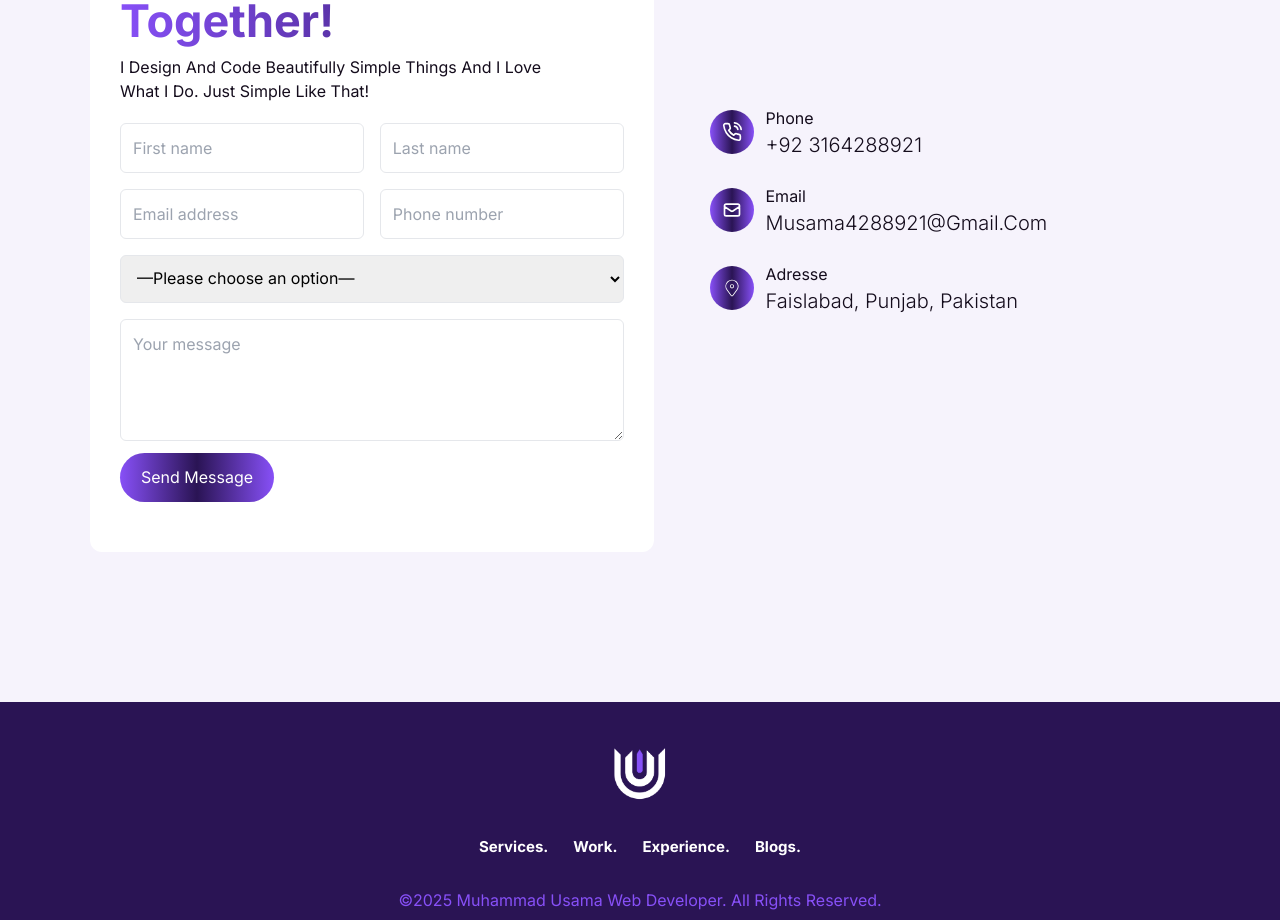
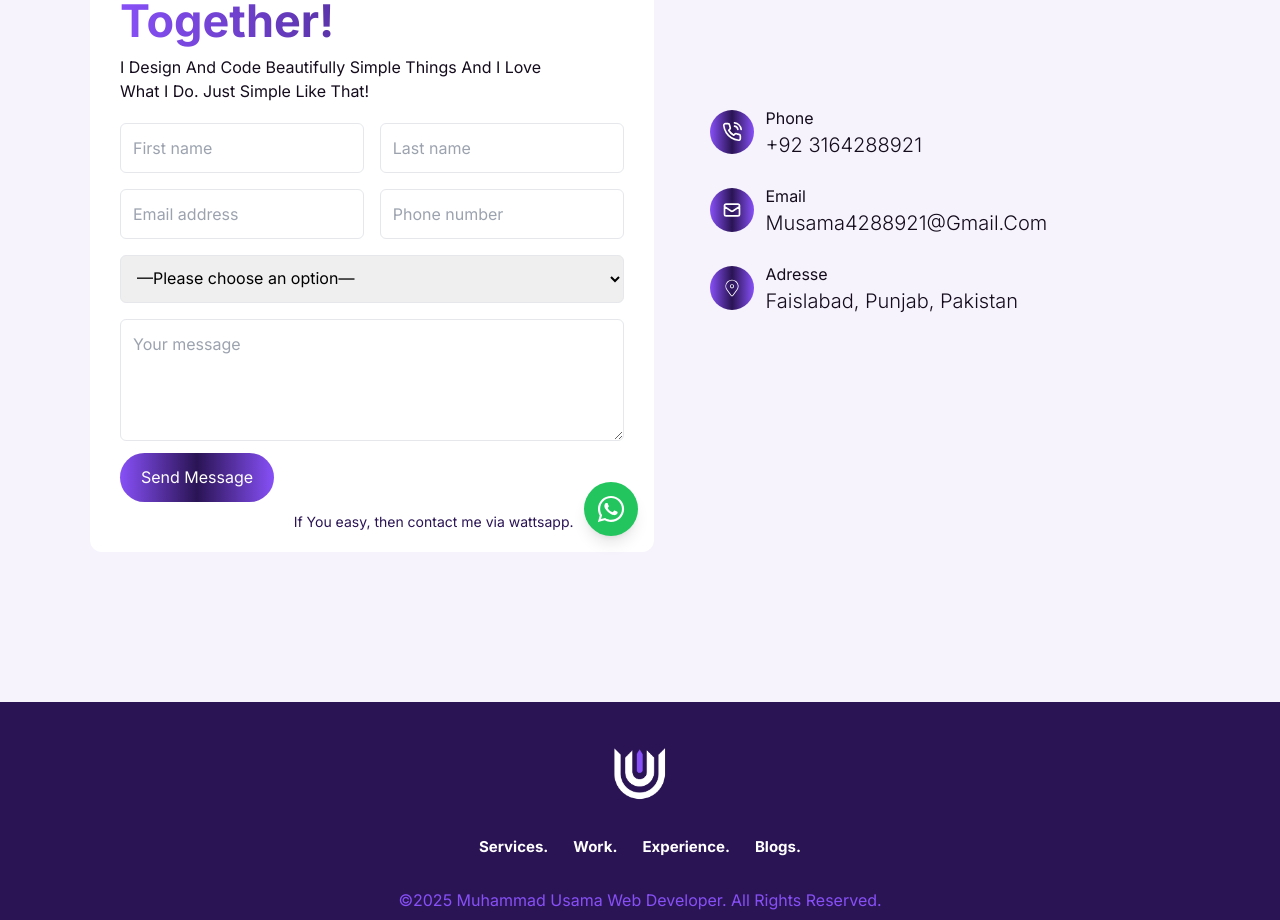
Before and after one commit to tkd-king/finle-repo, a Next.js app: page / in a window 1280 px wide. Shown: the part 5580-6500 px from the top of the page. Built offline with nearby package versions, Linux system fonts and the light colour scheme.

Commit message:
wattsapp icon updated or added

```diff
--- a/components/orgnisms/ContactComponent.jsx
+++ b/components/orgnisms/ContactComponent.jsx
@@ -6,6 +6,7 @@ import { HiOutlineMail } from "react-icons/hi";
 import { CiLocationOn } from "react-icons/ci";
 import { motion } from "framer-motion";
 import { FaRegThumbsUp } from "react-icons/fa";
+import { FaWhatsapp } from "react-icons/fa"; // Install react-icons if not installed
 
 function ContactComponent() {
   const [loading, setLoading] = useState(false);
@@ -56,6 +57,7 @@ const onClose = () => {
       setIsVisible(false)
     }, 4000);
   };
+  const phoneNumber = process.env.MOBILE_NUMBER_ADMIN; // Apna WhatsApp number likho
 
   return (
     <div id="contact" className="w-full flex md:flex-row flex-col space-x-0 md:space-x-4 bg-[#F6F3FC] py-12 md:py-[150px] px-[50px]">
@@ -85,7 +87,7 @@ const onClose = () => {
           ✅
         </motion.div>
         <h2 className="text-xl font-semibold text-gray-800">Success!</h2>
-        <p className="text-gray-600 mt-2">Your Message Successfully Send <FaRegThumbsUp /> </p>
+        <p className="text-gray-600 mt-2 text-sm flex">Your Message Successfully Send <FaRegThumbsUp className="ml-2" size={15} /> </p>
         <button
           onClick={onClose}
           className="mt-4 px-4 py-2 bg-green-500 text-white rounded-lg hover:bg-green-600 transition"
@@ -95,7 +97,8 @@ const onClose = () => {
       </div>
     </motion.div>
     )}
-        { !isVisible && (<form onSubmit={handleSubmit} className="mt-5 flex flex-col md:items-start items-center justify-center">
+        { !isVisible && (
+          <form onSubmit={handleSubmit} className="mt-5 flex flex-col md:items-start items-center justify-center">
           <div className="grid grid-cols-1 md:grid-cols-2 gap-4">
             <input
               type="text"
@@ -157,7 +160,18 @@ const onClose = () => {
           {!loading && (<Button type={'submit'} variant="heeder-button" text="Send Message" />)}
           {loading && (<Button variant="loading-button" text="Sending..." />)}
           </div>
-
+       <div className="flex text-sm fixed bottom-5 right-20 text-[#2A1454]">
+        <p>If You easy, then contact me via wattsapp.</p>
+        <a
+      href={`https://wa.me/${phoneNumber}`}
+      title="Click here"
+      target="_blank"
+      rel="noopener noreferrer"
+      className="fixed bottom-4 right-4 bg-green-500 text-white p-3 rounded-full shadow-lg hover:bg-green-600 transition"
+    >
+      <FaWhatsapp size={30} />
+    </a>
+       </div>
         </form>)}
       </div>
       {/* Contact information */}
```
Also changed, not shown: 1 other file (tests, documents, lock files or other folders).
